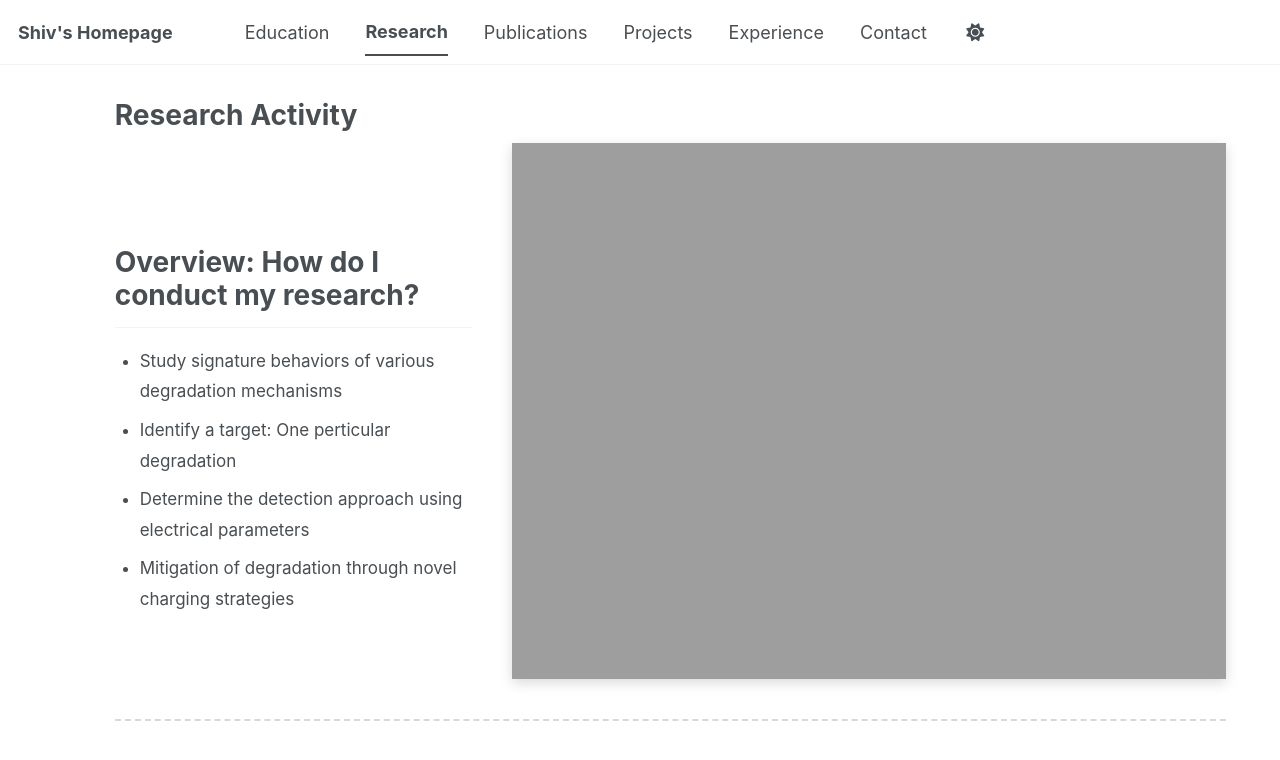
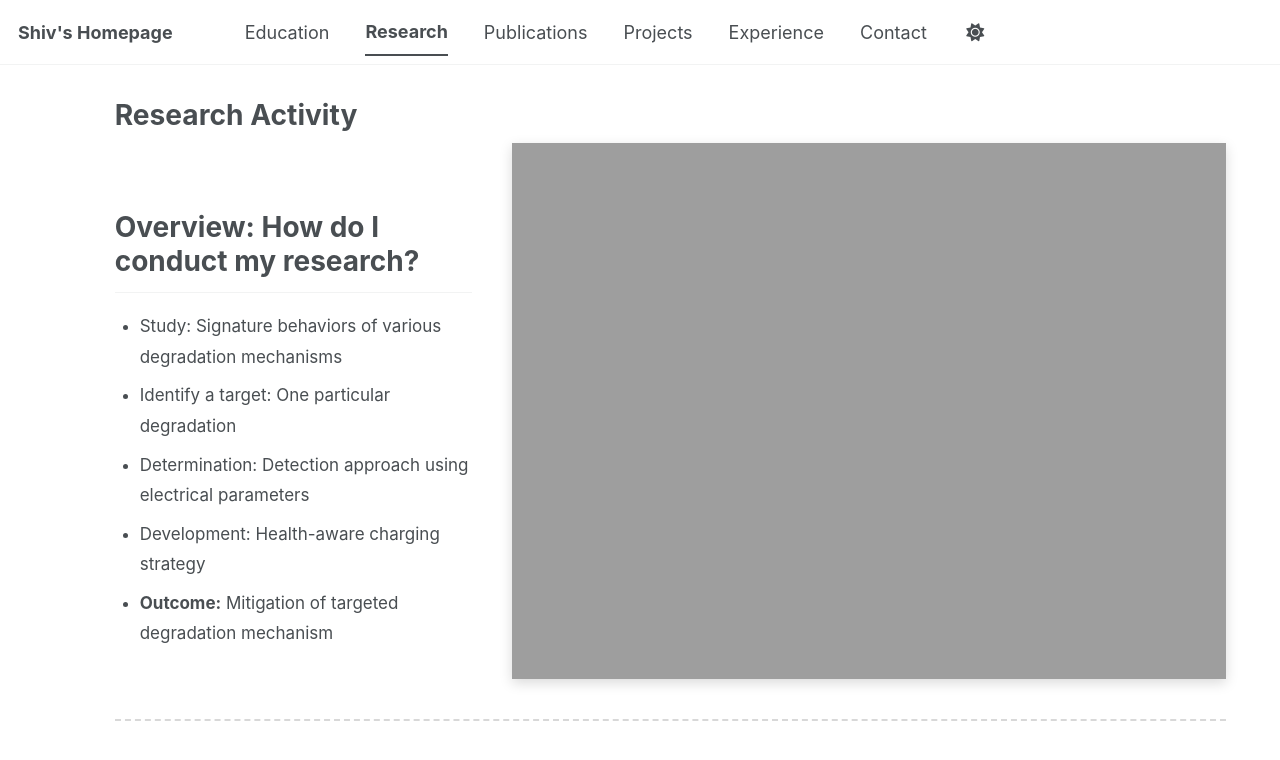
Before and after one commit to shivshankar-sinha/shivshankar-sinha.github.io, a Jekyll site: the page built from research.md, in a window 1280 px wide and 900 px high, cut to the strip 0-777 px from the top of the window. Shown: the top 760 px of the strip. Built offline with Jekyll 4.4.1, drawn with Linux system fonts in a browser that asks for light colours; a script bundle is joined from its source files by our own code; library files that are not in the unit come from our copies.

Commit message:
Update research.md

```diff
--- a/research.md
+++ b/research.md
@@ -46,10 +46,11 @@ author_profile: false
         <h2>Overview: How do I conduct my research?</h2>
 
         <ul>
-            <li>Study signature behaviors of various degradation mechanisms</li>
-            <li>Identify a target: One perticular degradation</li>
-            <li>Determine the detection approach using electrical parameters</li>
-            <li>Mitigation of degradation through novel charging strategies</li>
+            <li>Study: Signature behaviors of various degradation mechanisms</li>
+            <li>Identify a target: One particular degradation</li>
+            <li>Determination: Detection approach using electrical parameters</li>
+            <li>Development: Health-aware charging strategy</li>
+            <li><b>Outcome:</b> Mitigation of targeted degradation mechanism</li>
         </ul>
     </div>
 
```
